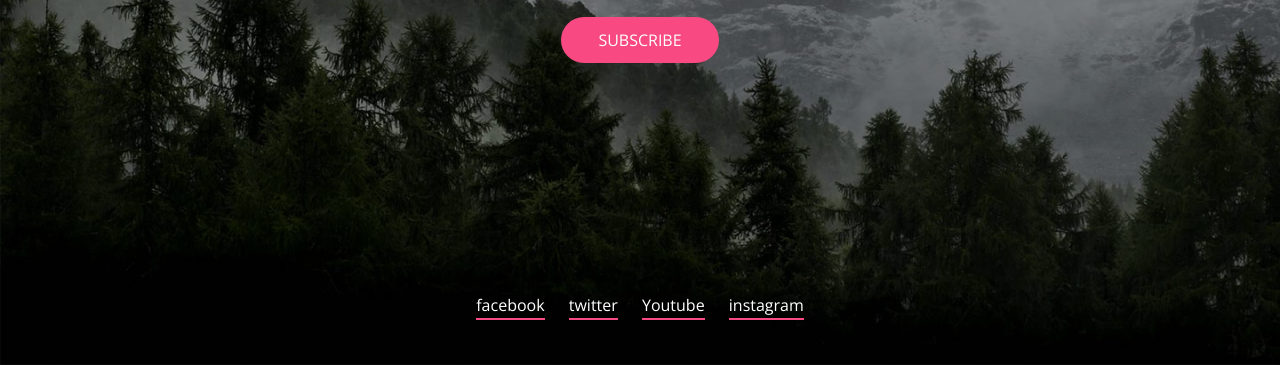
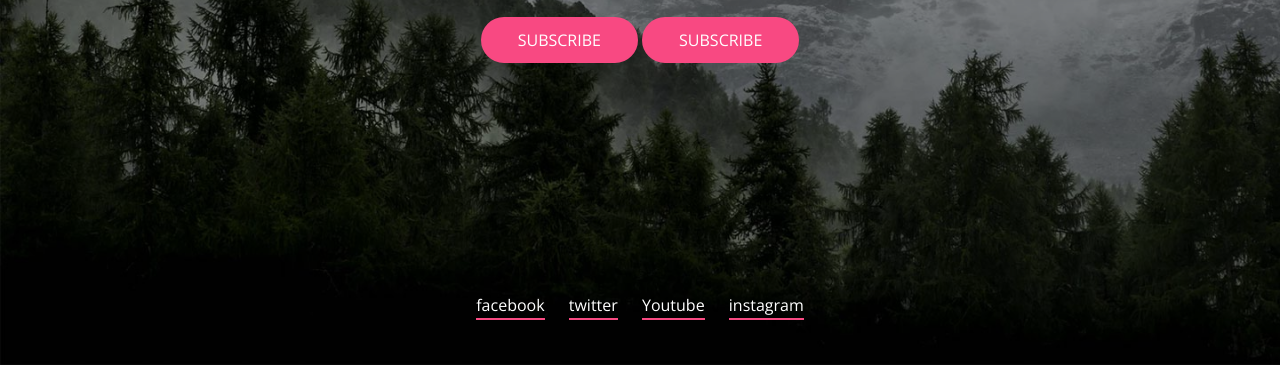
Before and after one commit to smkhk/app, a plain HTML site: page index.html in a window 1280 px wide. Shown: the part 435-800 px from the top of the page. Drawn offline with nearby package versions, Linux system fonts and the light colour scheme.

Commit message:
Update index.html

```diff
--- a/index.html
+++ b/index.html
@@ -69,7 +69,7 @@
 				<p class="desc font-white">Pusat Komunikasi dan Informasi Sekolah Menengah Kejuruan Hasan Kafrawi Mayong.</p>
 
 				<a class="notify-btn" href="https://www.youtube.com/jamalpancur?sub_confirmation=1"target="_blank"><b>SUBSCRIBE</b></a>
-
+				<a class="notify-btn" href="https://www.youtube.com/jamalpancur?sub_confirmation=1"target="_blank"><b>SUBSCRIBE</b></a>
 				<ul class="social-btn font-white">
 					<li><a href="https://www.facebook.com/petani.info"target="_blank">facebook</a></li>
 					<li><a href="https://www.macpancur.com/macpancur"target="_blank">twitter</a></li>
```
